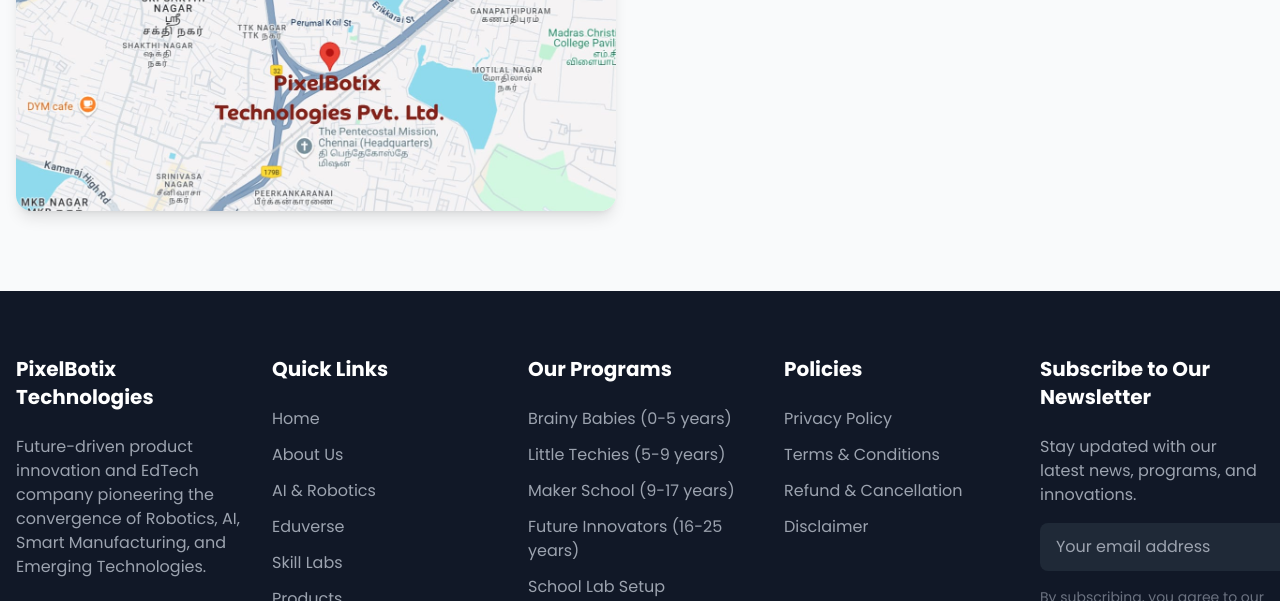
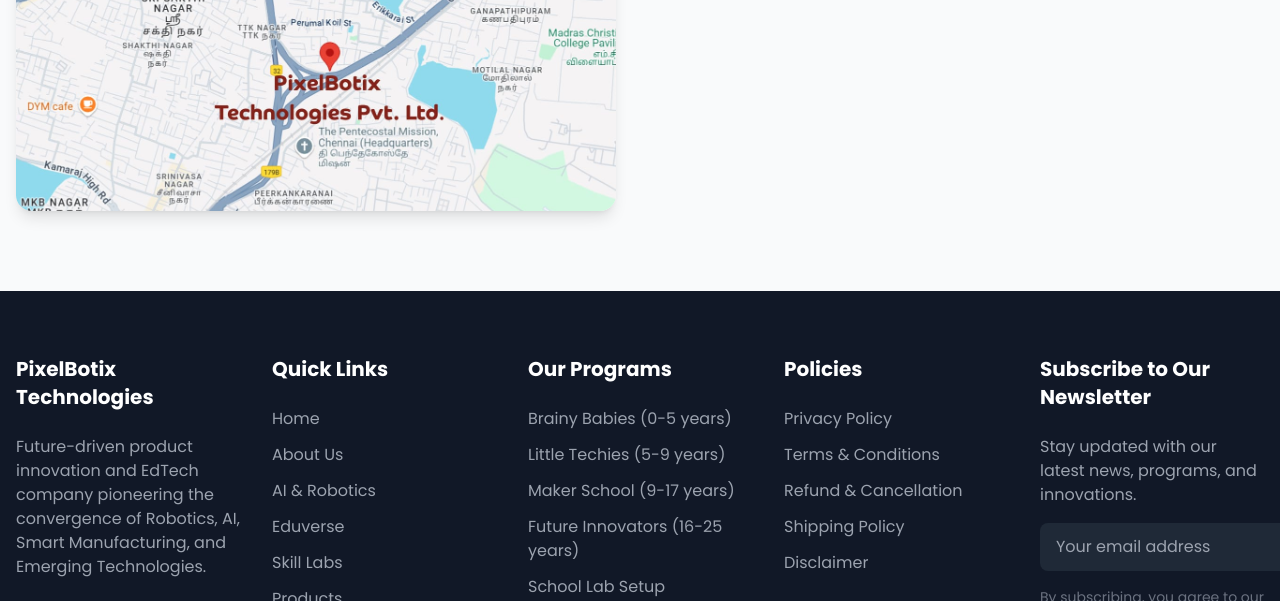
Before and after one commit to Pixelbotix/pb_website, a plain HTML site: page index.html in a window 1280 px wide. Shown: the part 9899-10500 px from the top of the page. Drawn offline with nearby package versions, Linux system fonts and the light colour scheme.

Commit message:
Update index.html

```diff
--- a/index.html
+++ b/index.html
@@ -1950,6 +1950,7 @@
                         <li><a href="privacy_policy.html" class="text-gray-400 hover:text-white transition-colors">Privacy Policy</a></li>
                         <li><a href="terms.html" class="text-gray-400 hover:text-white transition-colors">Terms & Conditions</a></li>
                         <li><a href="refund_cancellation.html" class="text-gray-400 hover:text-white transition-colors">Refund & Cancellation</a></li>
+                        <li><a href="shipping_policy.html" class="text-gray-400 hover:text-white transition-colors">Shipping Policy</a></li>
                         <li><a href="disclaimer.html" class="text-gray-400 hover:text-white transition-colors">Disclaimer</a></li>
                     </ul>
                 </div>
```
